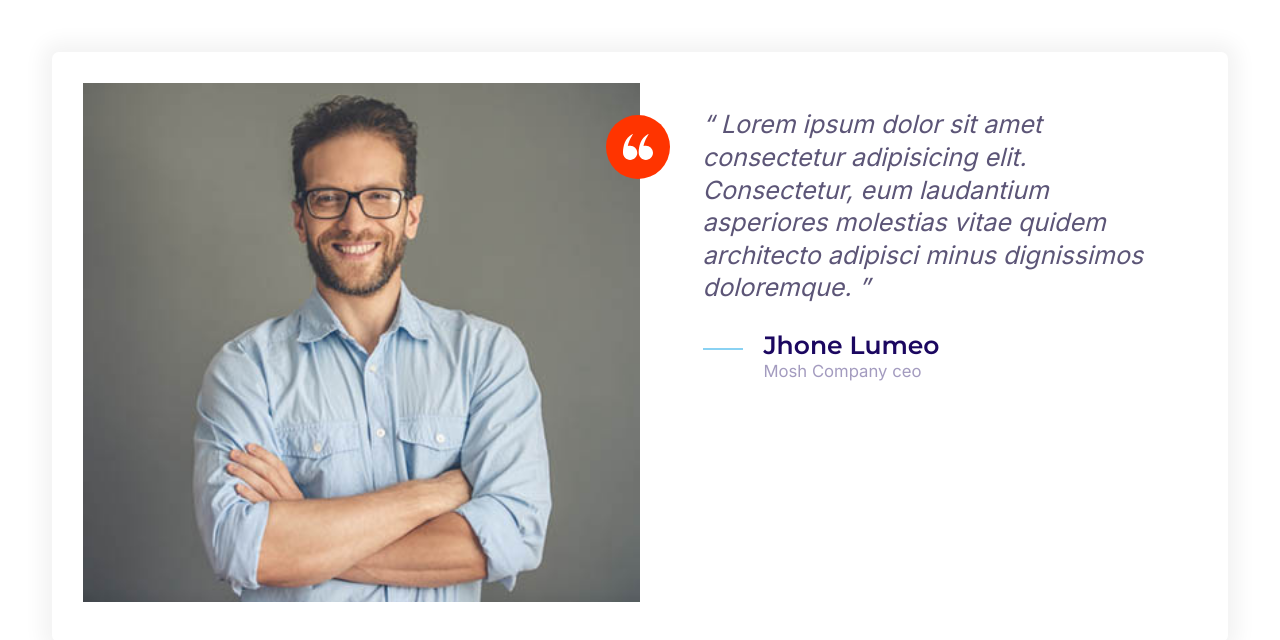
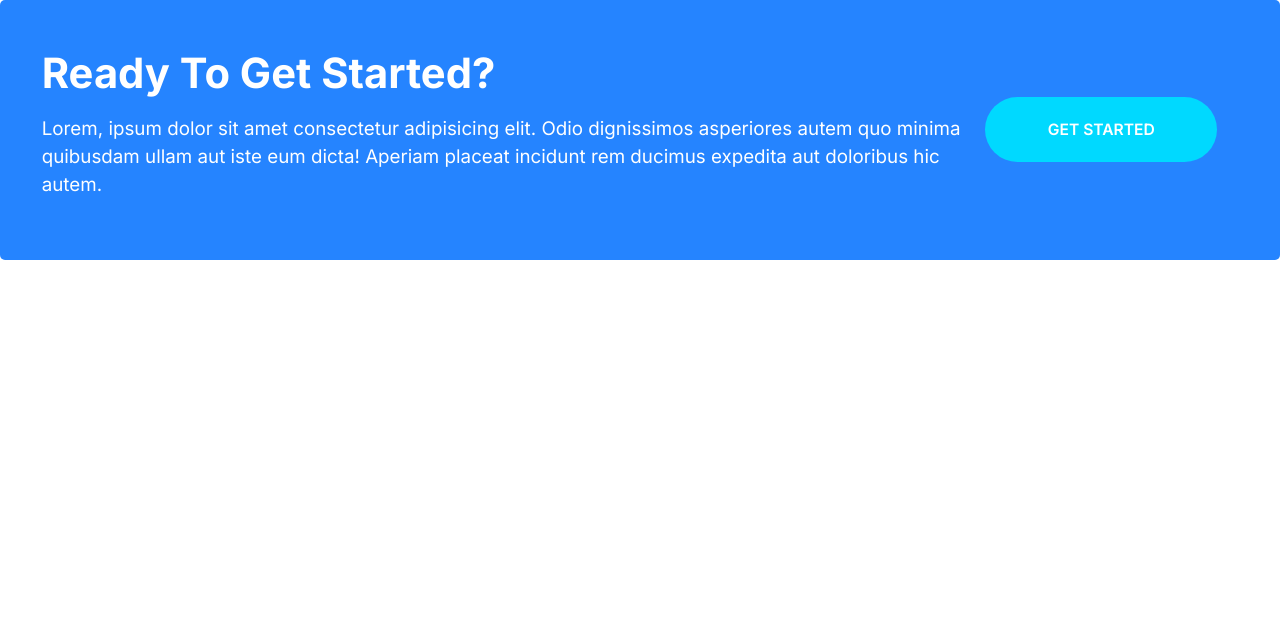
Before and after one commit to thisisaj1999/project_moshify, a plain HTML site: page index.html in a window 1280 px wide. Drawn offline with Linux system fonts and the light colour scheme.

Commit message:
callout created.

```diff
--- a/css/style.css
+++ b/css/style.css
@@ -231,6 +231,11 @@ a {
 
 .btn--accent:hover {
   background: #ec3000;
+}
+
+.btn--stretched {
+  padding-left: 6rem;
+  padding-right: 6rem;
 }
 
 .btn--block {
@@ -505,3 +510,45 @@ a {
 .testimonial .quote {
   margin-left: 6rem;
 }
+
+/*Callout*/
+
+.callout {
+  padding: 4rem;
+  border-radius: 5px;
+}
+
+.callout--primary {
+  background: var(--color-primary);
+  color: #fff;
+}
+
+.callout__heading {
+  color: #fff;
+  margin-top: 0;
+  font-size: 4rem;
+}
+
+.callout .btn {
+  justify-self: center;
+  align-self: center;
+}
+
+.callout__content {
+  text-align: center;
+}
+
+@media screen and (min-width: 768px) {
+  .callout .grid--1x2 {
+    grid-template-columns: 1fr auto;
+  }
+
+  .callout__content {
+    text-align: left;
+  }
+
+  .callout .btn {
+    justify-self: start;
+    margin: 0 2rem;
+  }
+}
--- a/index.html
+++ b/index.html
@@ -14,37 +14,19 @@
     <link rel="stylesheet" href="css/normalize.css" />
     <link rel="stylesheet" href="css/style.css" />
   </head>
-  <body style="padding: 5rem">
-    <div class="card testimonial">
+  <body>
+    <div class="callout callout--primary">
       <div class="grid grid--1x2">
-        <div class="testimonial__image">
-          <img src="/images/testimonial.jpg" alt="A happy customer" />
-          <span class="icon-container icon-container--accent">
-            <svg class="icon icon-small icon--white">
-              <use xlink:href="images/sprite.svg#quotes"></use>
-            </svg>
-          </span>
+        <div class="callout__content">
+          <h2 class="callout__heading">Ready To Get Started?</h2>
+          <p>
+            Lorem, ipsum dolor sit amet consectetur adipisicing elit. Odio
+            dignissimos asperiores autem quo minima quibusdam ullam aut iste eum
+            dicta! Aperiam placeat incidunt rem ducimus expedita aut doloribus
+            hic autem.
+          </p>
         </div>
-        <blockquote class="quote">
-          <p class="quote__text">
-            Lorem ipsum dolor sit amet consectetur adipisicing elit.
-            Consectetur, eum laudantium asperiores molestias vitae quidem
-            architecto adipisci minus dignissimos doloremque.
-          </p>
-          <footer>
-            <div class="media">
-              <div class="media__image">
-                <svg class="icon icon--primary quote__line">
-                  <use xlink:href="images/sprite.svg#line"></use>
-                </svg>
-              </div>
-              <div class="media__body">
-                <h3 class="media__title quote__author">Jhone Lumeo</h3>
-                <p class="quote__organization">Mosh Company ceo</p>
-              </div>
-            </div>
-          </footer>
-        </blockquote>
+        <a href="#" class="btn btn--secondary btn--stretched">Get Started</a>
       </div>
     </div>
   </body>
```
Also changed, not shown: components/callout.html (added, +14 -0 lines).
